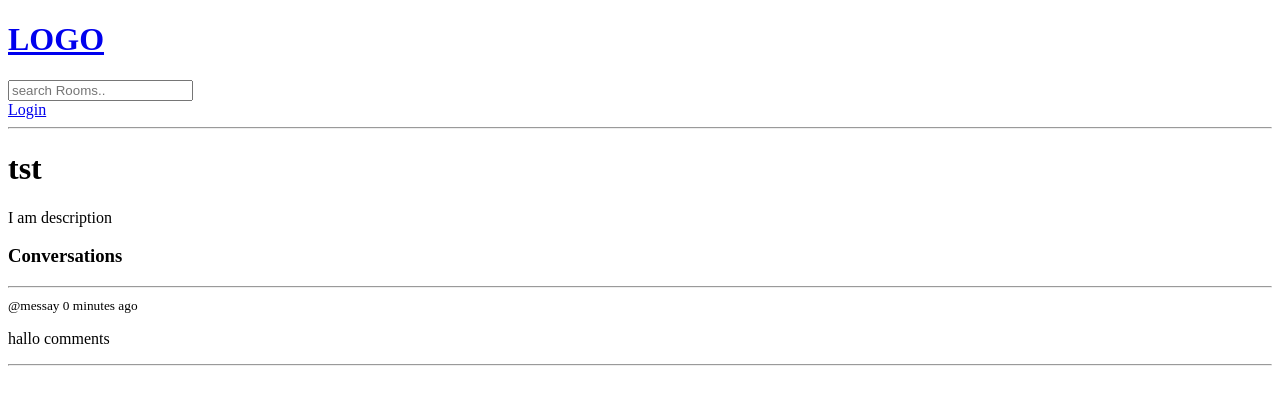
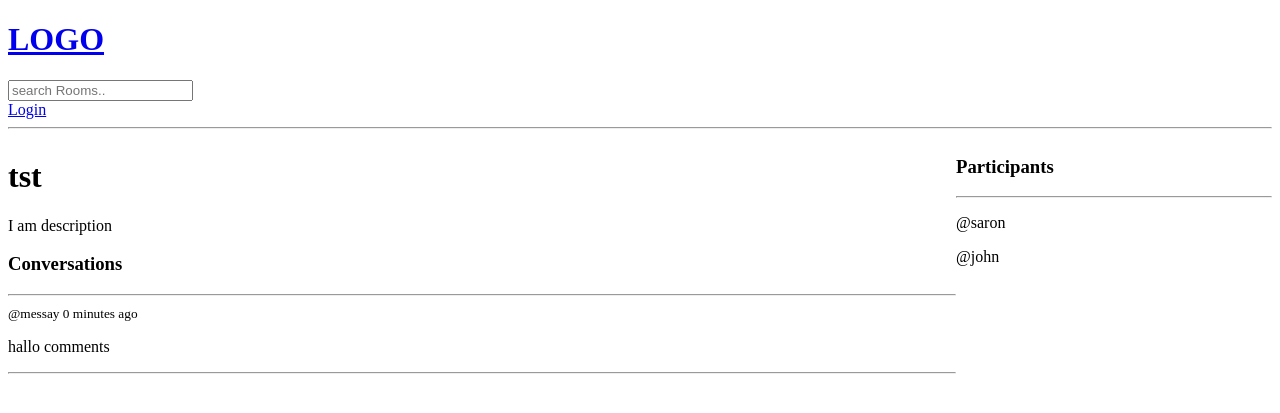
Before and after one commit to mes-taf/Django-Tutorial, a Django app: page /room/4/ in a window 1280 px wide. Shown: the top 413 px of the page. Run offline with Django 4.2, Linux system fonts and the light colour scheme; data comes from the database, SQL or seed files in the repository; both versions use the stored data as it was after the commit.

Commit message:
added participant list

```diff
--- a/base/models.py
+++ b/base/models.py
@@ -13,7 +13,7 @@ class Room(models.Model):
     topic = models.ForeignKey(Topic, on_delete = models.SET_NULL, null = True)
     name = models.CharField(max_length=200)
     description = models.TextField(null=True, blank = True)
-    #participants =
+    participants = models.ManyToManyField(User, related_name='participants', blank =True)
     updated = models.DateTimeField(auto_now = True)
     created = models.DateTimeField(auto_now_add = True)
     class Meta:
--- a/base/templates/base/room.html
+++ b/base/templates/base/room.html
@@ -1,7 +1,19 @@
 {% extends 'main.html' %}
 
 {% block content %}
+<style>
+    .room-container{
+        display: grid;
+        grid-template-columns: 3fr 1fr
+
+    }
+
+
+</style>
 <div class = "room-container">
+    <div>
+
+
     <h1>{{room.name}}</h1>
     <p>{{room.description}}</p>
 
@@ -25,5 +37,17 @@
             </form>
             </div>
     {% endif %}
+
+    </div>
+    <div>
+        <h3> Participants </h3>
+        <hr>
+        {% for user in participants %}
+        <div>
+            <p>@{{user.username}}</p>
+        </div>
+
+        {% endfor %}
+    </div>
 </div>
 {% endblock %}
--- a/base/views.py
+++ b/base/views.py
@@ -72,6 +72,9 @@ def home(request):
 
 def room(request, pk):
     room = Room.objects.get(id = pk)
+    room_messages = room.message_set.all().order_by('-created') #we can query child query of a room. in this case we use room to get all messages associated with that room
+    participants = room.participants.all()
+    print('I am name:', room.participants)
     if request.method == 'POST':
         message = Message.objects.create(
             user = request.user,
@@ -79,8 +82,8 @@ def room(request, pk):
             body = request.POST.get('body')
         )
         return redirect('room',pk = room.id)
-    room_messages = room.message_set.all().order_by('-created') #we can query child query of a room. in this case we use room to get all messages associated with that room
-    context = {'room': room,'room_messages': room_messages}
+
+    context = {'room': room,'room_messages': room_messages,'participants': participants}
     return render(request,'base/room.html', context)
 
 @login_required(login_url='login')
```
Also changed, not shown: base/migrations/0003_alter_room_options_room_participants.py (added), db.sqlite3. Lines whose indentation alone changed are shown as unchanged.
